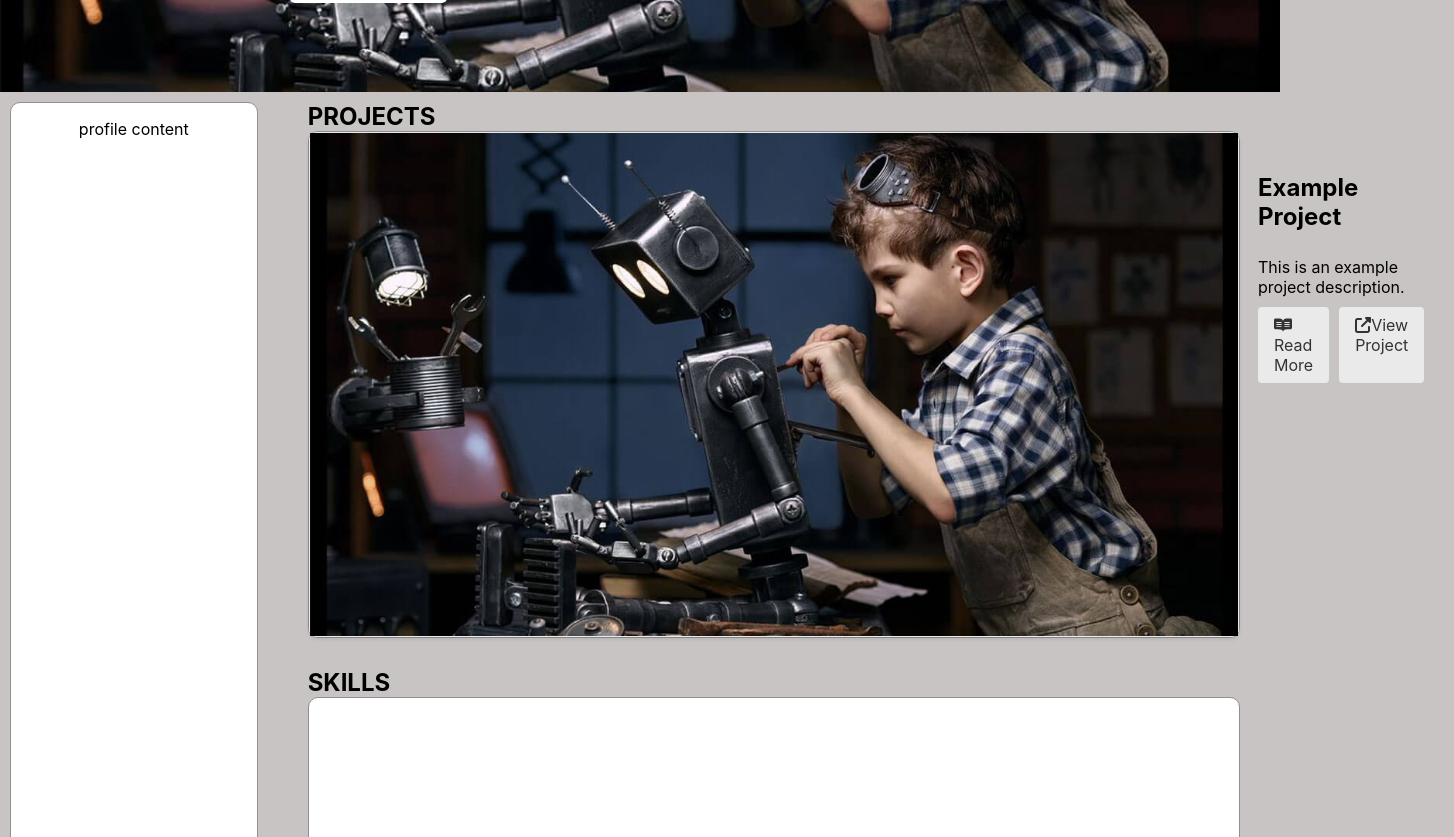
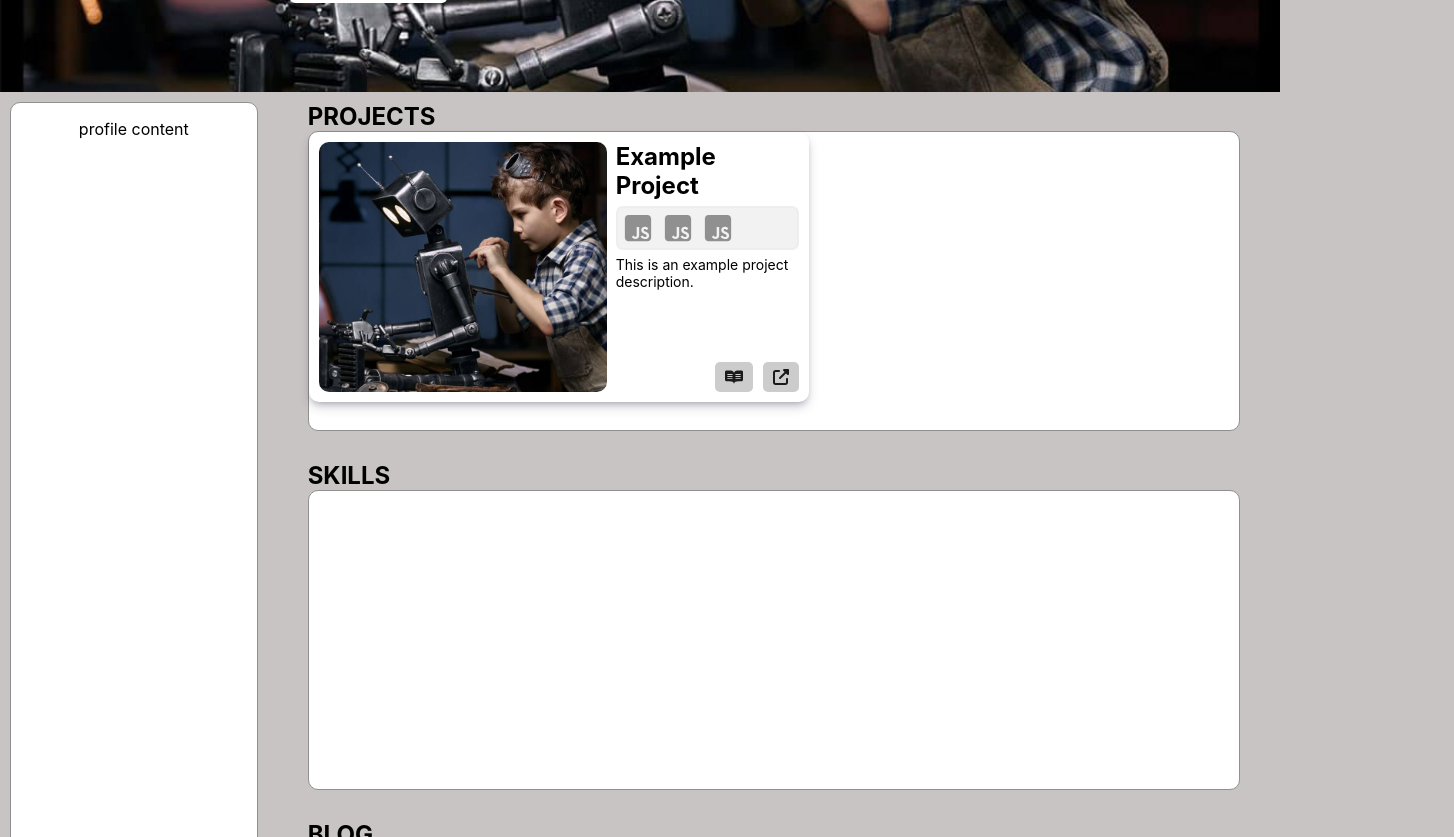
Before and after one commit to esmond-adjei/portfolio-website, a React (Create React App) app in the folder portfolio-front/: page / in a window 1280 px wide. Shown: the part 520-1357 px from the top of the page, 1454 px wide, since content can reach past the window. Built offline with nearby package versions, Linux system fonts and the light colour scheme.

Commit message:
modified:   portfolio-front/src/components/Card.js 	modified:   portfolio-front/src/components/Content.js 	modified:   portfolio-front/src/style/component-styles/card.css

```diff
--- a/portfolio-front/src/components/Card.js
+++ b/portfolio-front/src/components/Card.js
@@ -5,10 +5,12 @@ import { faReadme } from '@fortawesome/free-brands-svg-icons';
 import '@fortawesome/fontawesome-svg-core/styles.css';
 
 
+// {/* <img src={imageSrc} alt="Card"/> */}
 const Card = ({ imageSrc, title, icons, description, readMoreLink, viewProjectLink }) => {
   return (
     <div className="card">
-      <img src={imageSrc} alt="Card" className="card__image" />
+        <div className='card__image' style={{backgroundImage: `url(${imageSrc})`}}>
+        </div>
       <div className="card__details">
         <h2 className="card__title">{title}</h2>
         <div className="card__icons">
@@ -20,11 +22,9 @@ const Card = ({ imageSrc, title, icons, description, readMoreLink, viewProjectLi
         <div className="card__links">
           <a href={readMoreLink} className="card__link">
             <FontAwesomeIcon icon={faReadme} className="card__link-icon" />
-            Read More
           </a>
           <a href={viewProjectLink} className="card__link">
             <FontAwesomeIcon icon={faExternalLinkAlt} className="card__link-icon" />
-            View Project
           </a>
         </div>
       </div>
--- a/portfolio-front/src/components/Content.js
+++ b/portfolio-front/src/components/Content.js
@@ -1,6 +1,7 @@
 import React from 'react';
 import Card from './Card';
 import cardImage from '../images/kid-engineer.jpg';
+import { faSquareJs } from '@fortawesome/free-brands-svg-icons';
 // import { Container, Row, Col } from 'react-bootstrap';
 // import 'bootstrap/dist/css/bootstrap.min.css';
 
@@ -16,9 +17,9 @@ function MainContent() {
         imageSrc: cardImage,
         title: 'Example Project',
         icons: [
-          "fa-brands fa-square-js",
-          "fa-brands fa-square-js",
-          "fa-brands fa-square-js"
+          faSquareJs,
+          faSquareJs,
+          faSquareJs
         ],
         description: 'This is an example project description.',
         readMoreLink: 'https://example.com/read-more',
--- a/portfolio-front/src/style/component-styles/card.css
+++ b/portfolio-front/src/style/component-styles/card.css
@@ -1,35 +1,40 @@
 .card {
     display: flex;
-    border: 1px solid #eaeaea;
-    border-radius: 8px;
-    box-shadow: 0 2px 4px rgba(0, 0, 0, 0.1);
-  }
-
-  .card__image-container {
-    flex: 0 0 30%;
-    overflow: hidden;
-    border-radius: 8px 0 0 8px;
+    border-radius: 10px;
+    box-shadow: var(--card-shadow);
+    padding: 10px;
+    width: 500px;
 }
 
 .card__image {
-    width: 100%;
-    height: auto;
+    background-size: cover;
+    background-position: center;
+    border-radius: 10px;
+    height: 250px;
+    width: 60%;
 }
 
 .card__details {
-    flex: 1;
-    padding: 20px;
+    flex: 1 1;
+    padding: 0px 0 0 9px;
+    display: flex;
+    flex-direction: column;
+    justify-content: space-between;
 }
 
 .card__title {
     font-size: 24px;
-    margin-bottom: 10px;
+    margin: 0;
 }
 
 .card__icons {
     display: flex;
     align-items: center;
-    margin-bottom: 10px;
+    color: var(--dark-grey);
+    background-color: #f2f2f2;
+    border: 2px solid #eee;
+    padding: 5px;
+    border-radius: 7px;
 }
 
 .card__icon {
@@ -38,21 +43,27 @@
     margin-right: 10px;
 }
 
+svg.svg-inline--fa.fa-square-js.card__icon {
+    height: 30px;
+}
 .card__description {
-    margin-bottom: 10px;
+    margin: 0;
+    font-size: 14px;
+    height: 100px;
 }
 
 .card__links {
     display: flex;
+    justify-content: flex-end;
 }
 
 .card__link {
-    margin-right: 10px;
-    padding: 8px 16px;
-    background-color: #eaeaea;
-    color: #333;
+    margin-left: 10px;
+    padding: 5px 10px;
+    background-color: var(--light-text);
+    color: var(--dark-text);
     text-decoration: none;
-    border-radius: 4px;
+    border-radius: 5px;
     transition: background-color 0.3s ease;
 }
 
```
Lines whose indentation alone changed are shown as unchanged.
